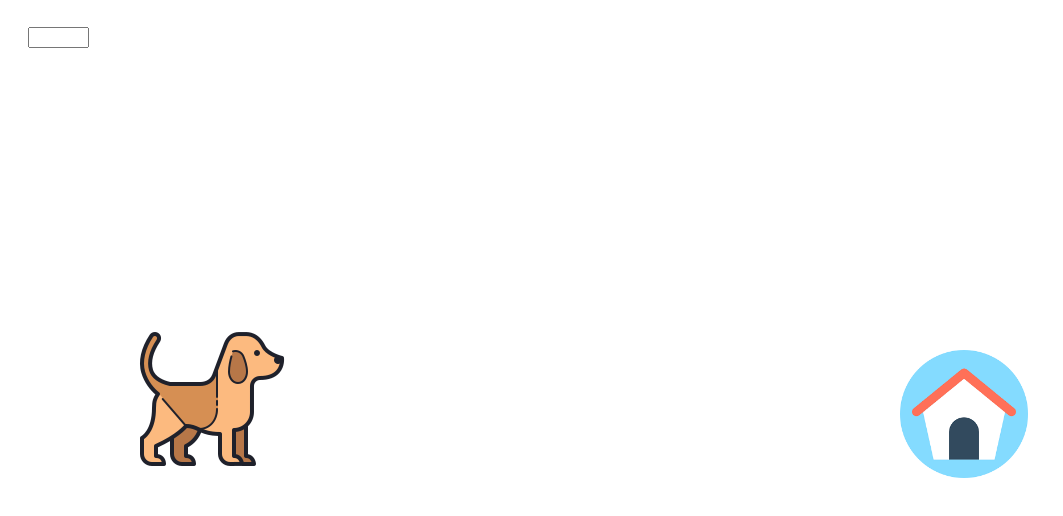
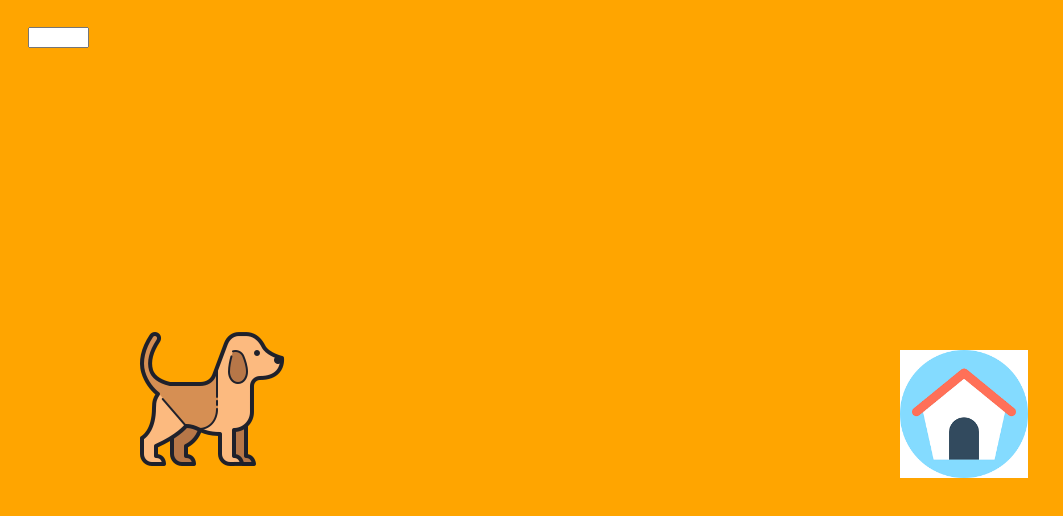
Before and after one commit to JoaoViana23/dogGame, a plain HTML site: page index.html in a window 1280 px wide. Shown: the whole page, without its empty margins (0-1063 px from the left). Drawn offline with nearby package versions, Linux system fonts and the light colour scheme.

Commit message:
Terceiro Commit

```diff
--- a/css/estilo.css
+++ b/css/estilo.css
@@ -17,3 +17,7 @@
     margin-top: 2em;
     margin-left: 20px;
 }
+
+body {
+    background-color: orange;
+}
--- a/index.html
+++ b/index.html
@@ -1,25 +1,25 @@
 <!DOCTYPE html>
 <html>
+
 <head>
-	<title>Cachorro</title>
-	<link rel="stylesheet" type="text/css" href="css/estilo.css">
+    <title>Mario Dog</title>
+    <link rel="stylesheet" type="text/css" href="css/estilo.css">
 </head>
+
 <body>
 
-	<input type="text" id="campo">
+    <input type="text" id="campo">
 
-	<img id="cachorro" src="img/cachorro.png">
+    <img id="cachorro" src="img/cachorro.png">
 
-	<img id="casa" src="img/casa.png">
+    <img id="casa" src="img/casa.png">
 
 
-	<!-- Incluindo o jQuery: -->
-    <script
-        src="https://code.jquery.com/jquery-3.5.1.js"
-        integrity="sha256-QWo7LDvxbWT2tbbQ97B53yJnYU3WhH/C8ycbRAkjPDc="
-        crossorigin="anonymous"></script>
+    <!-- Incluindo o jQuery: -->
+    <script src="https://code.jquery.com/jquery-3.5.1.js" integrity="sha256-QWo7LDvxbWT2tbbQ97B53yJnYU3WhH/C8ycbRAkjPDc=" crossorigin="anonymous"></script>
     <!-- Incluindo nosso próprio script: -->
     <script type="text/javascript" src="js/script.js"></script>
 
 </body>
+
 </html>
```
